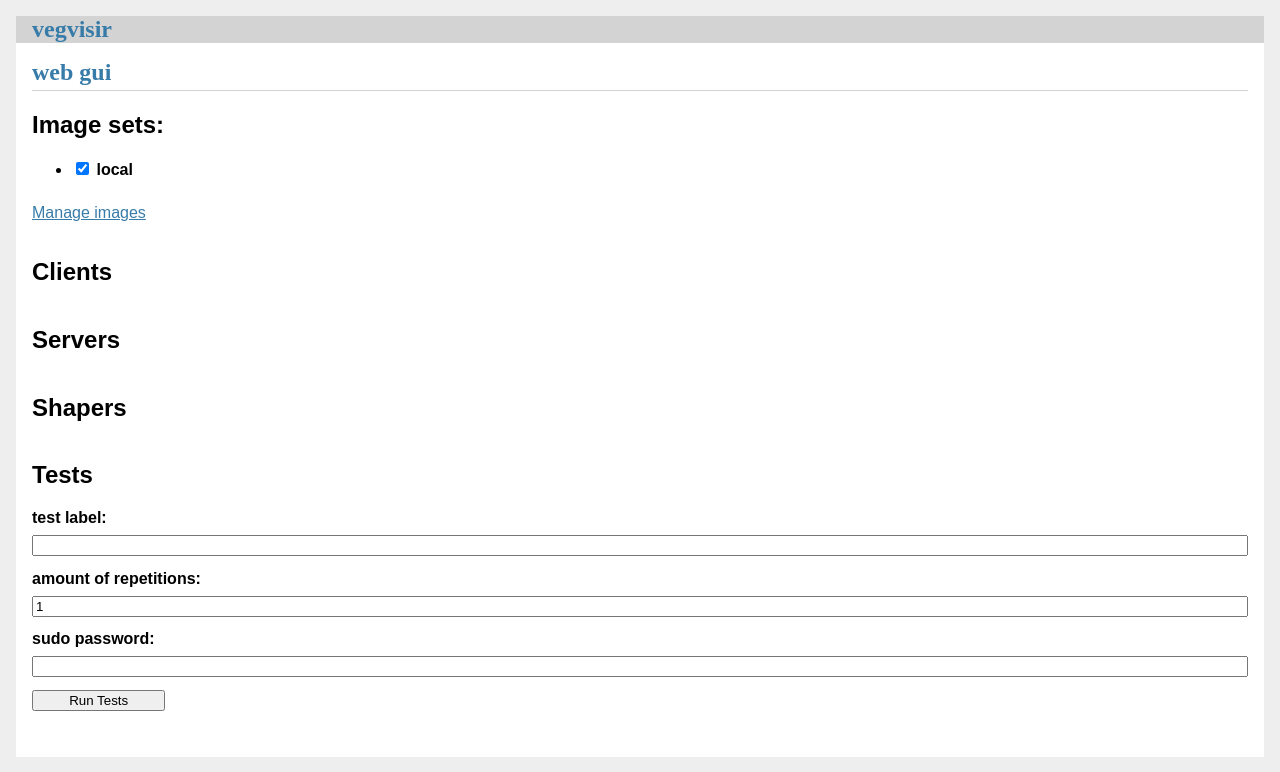
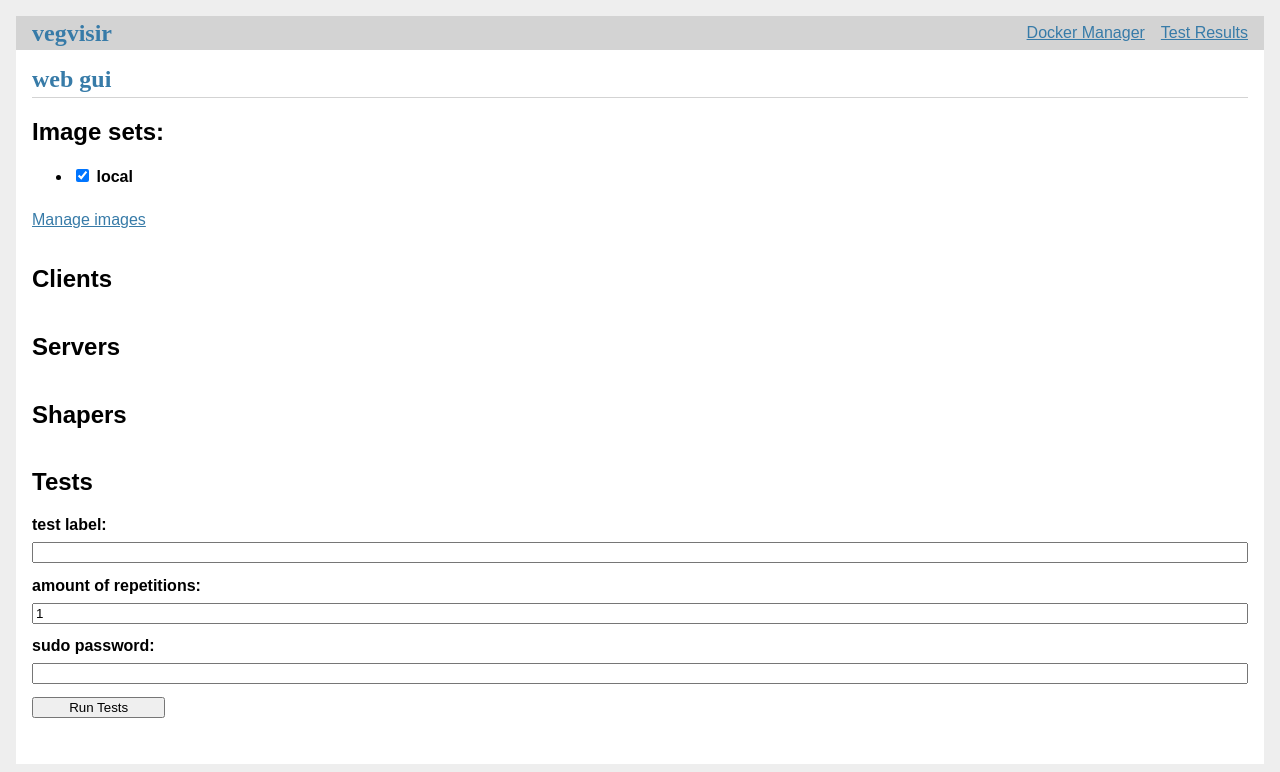
Before and after one commit to JorisHerbots/vegvisir, a Python web app: template vegvisir-web/templates/root.html in a window 1280 px wide. Shown: the top 772 px of the page. Run offline with Jinja, Linux system fonts and the light colour scheme; the template is opened without the code that fills it, so the values that code supplies are empty.

Commit message:
add navigation to base template

```diff
--- a/vegvisir-web/templates/base.html
+++ b/vegvisir-web/templates/base.html
@@ -6,6 +6,10 @@
 <body>
 	<nav>
 		<h1><a href="/">vegvisir</a></h1>
+		<ul>
+			<li><a href="/docker">Docker Manager</a></li>
+			<li><a href="/results">Test Results</a></li>
+		</ul>
 	</nav>
 	<section class="content">
 		<header>
```
